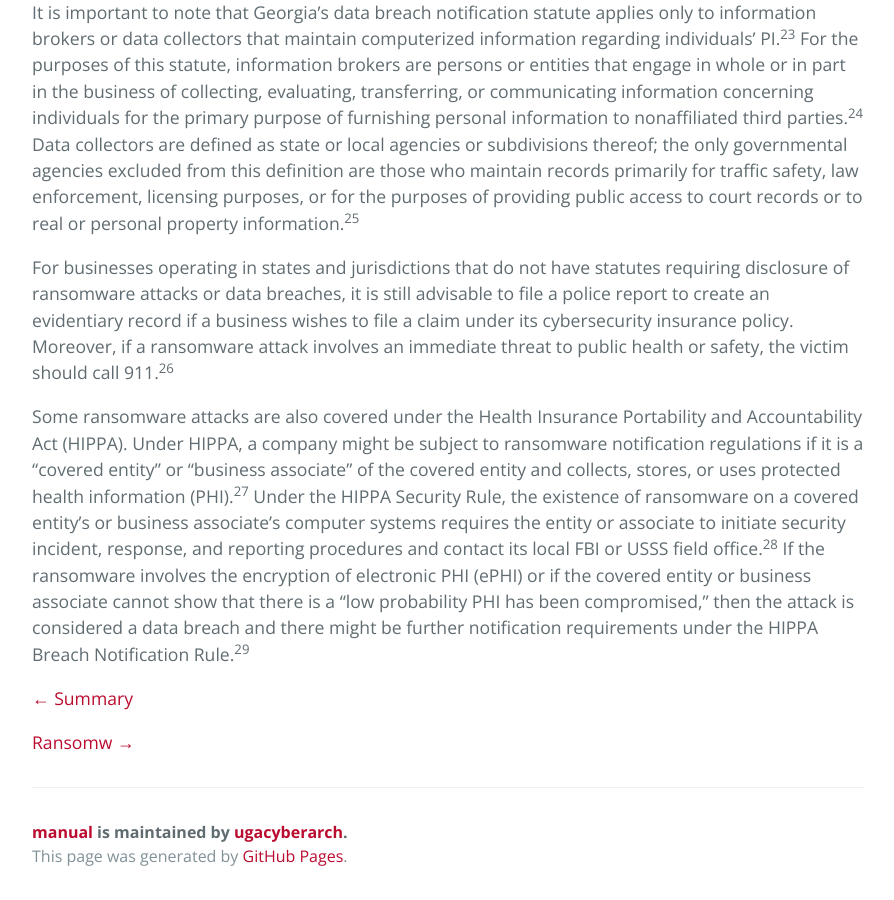
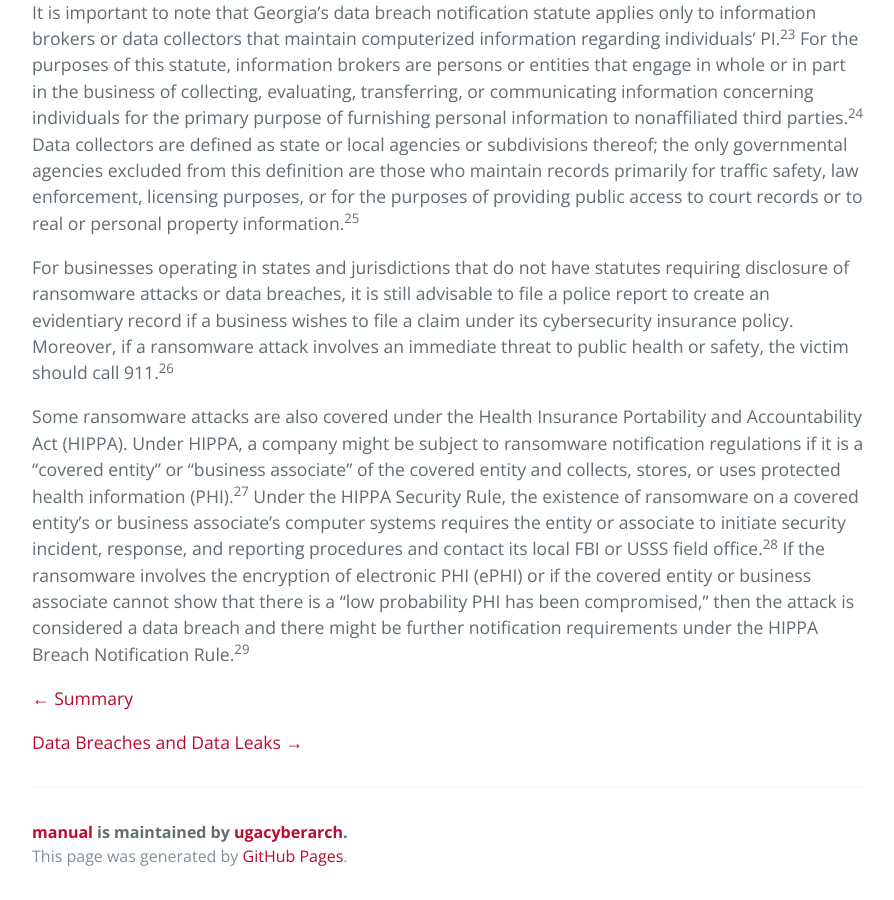
Before and after one commit to ugacyberarch/manual, a Jekyll site: the page built from ransomware.md, in a window 1280 px wide and 900 px high, scrolled down 2918 px. Shown: the whole window, without its empty margins (192-1086 px from the left). Built offline with Jekyll 4.4.1, drawn with Linux system fonts in a browser that asks for light colours.

Commit message:
Update from Forestry.io Sammy Vo updated ransomware.md

```diff
--- a/ransomware.md
+++ b/ransomware.md
@@ -39,4 +39,4 @@ Some ransomware attacks are also covered under the Health Insurance Portability
 
 [← Summary](./phishing_summary.html "Summary")
 
-[Ransomw →]( "Ransomware")
+[Data Breaches and Data Leaks →]( "Data Breaches and Data Leaks")
```
